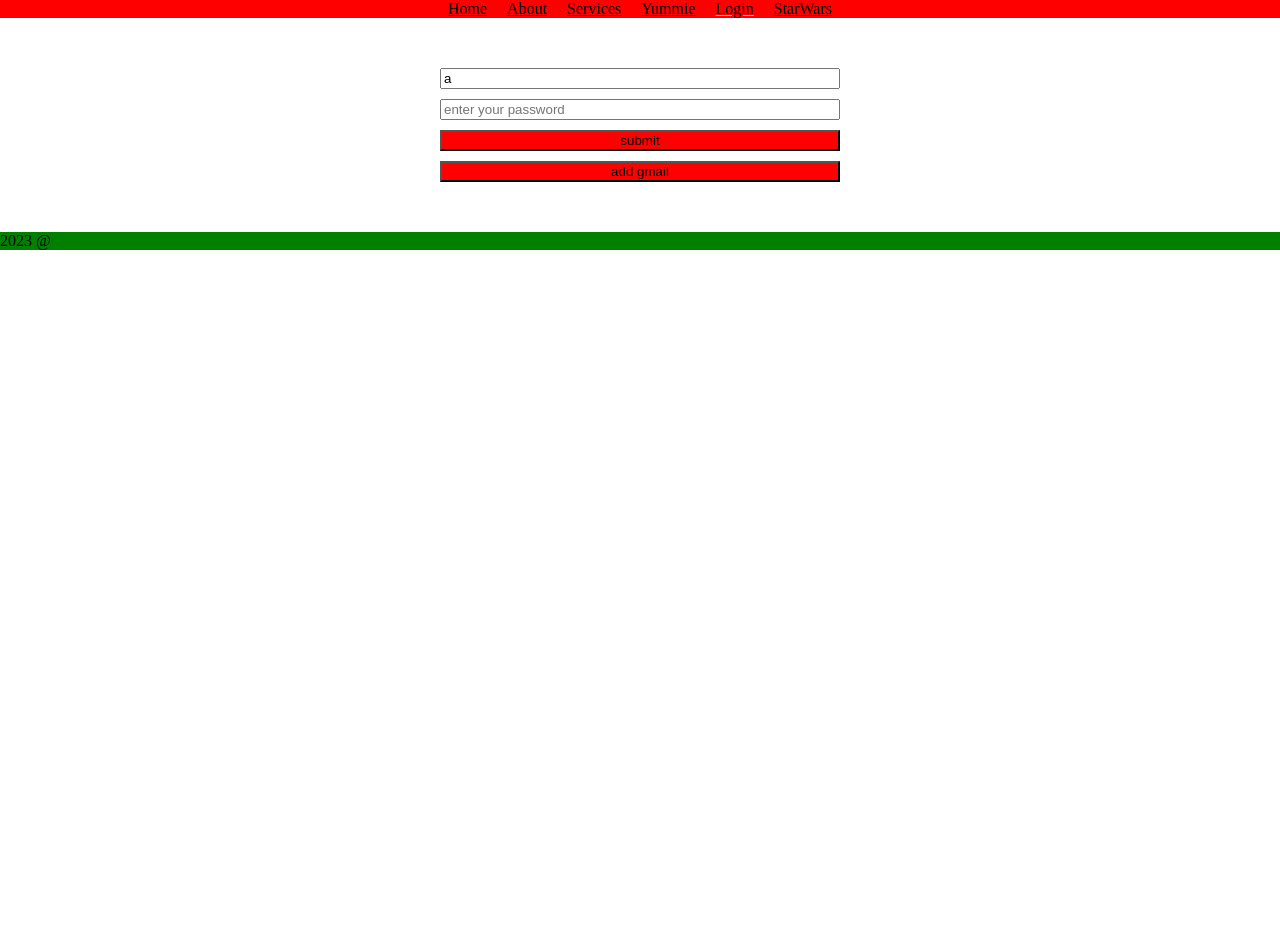
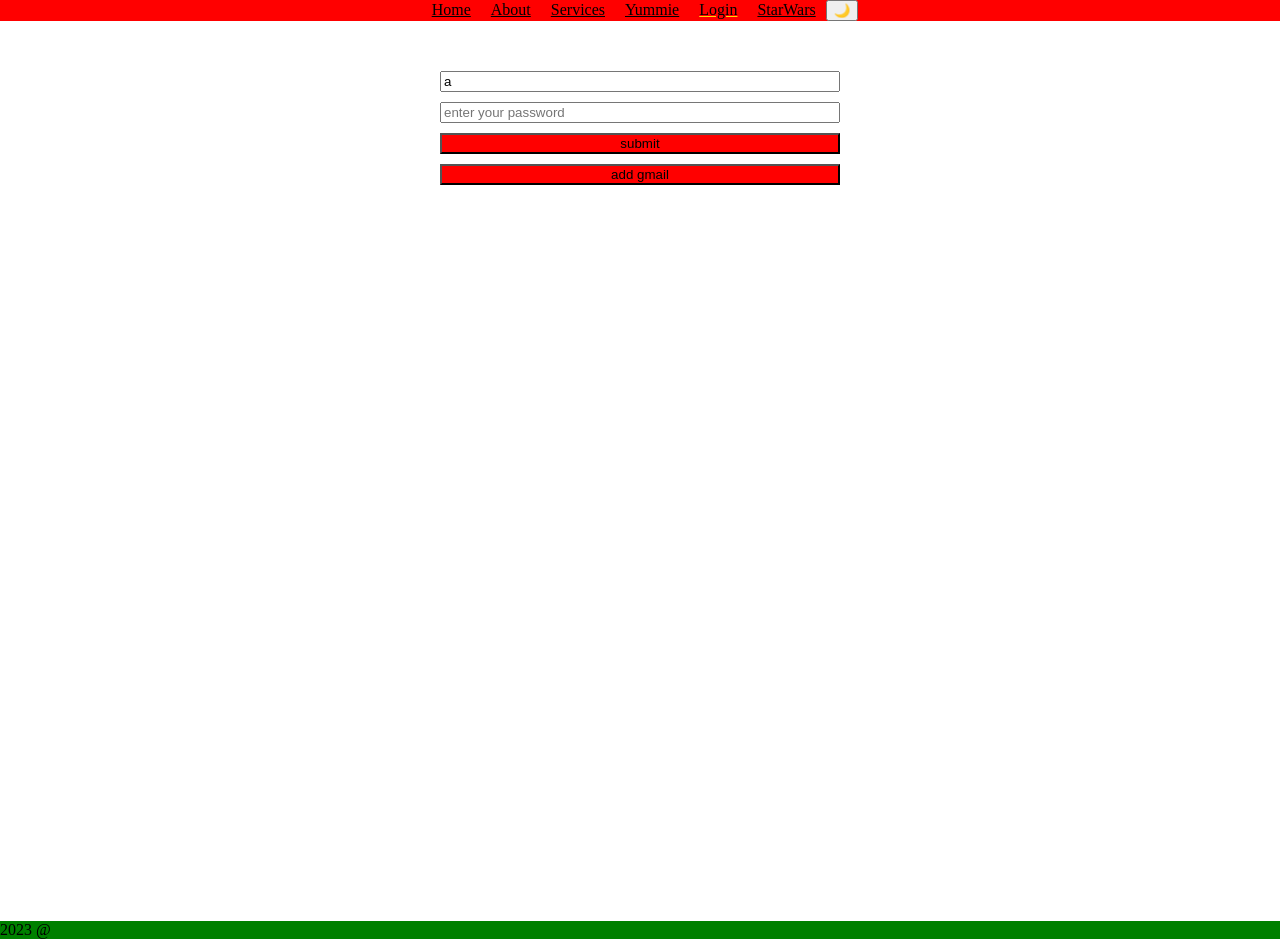
Before and after one commit to Ali-GreenHeart/fe07-react, a React (Create React App) app: page /login in a window 1280 px wide. Before the commit the page ends 800 px from the top, so only its background shows below. Built offline with nearby package versions, Linux system fonts and the light colour scheme.

Commit message:
add mode context

```diff
--- a/src/components/PageContainer/NavBar/index.jsx
+++ b/src/components/PageContainer/NavBar/index.jsx
@@ -1,4 +1,4 @@
-import { DataContext } from 'context/DataContext'
+import { ModeContext } from 'context/ModeContext'
 import { useContext } from 'react'
 import { NavLink as Nav } from 'react-router-dom'
 import styles from './index.module.css'
@@ -10,8 +10,7 @@ const NavLink = ({ to, text }) => {
 }
 const NavBar = ({ }) => {
 
-    const valu = useContext(DataContext)
-    console.log(valu)
+    const [dark, setDark] = useContext(ModeContext)
 
     return (
         <nav>
@@ -21,6 +20,11 @@ const NavBar = ({ }) => {
             <NavLink to="/yummie" text="Yummie" />
             <NavLink to="/login" text="Login" />
             <NavLink to="/starwars" text="StarWars" />
+            <button
+                onClick={() => {
+                    setDark((pre) => !pre)  // state-in evvelki deyeri
+                }}
+            >{dark ? '☀' : '🌙'}</button>
         </nav>
     )
 }
--- a/src/components/PageContainer/index.jsx
+++ b/src/components/PageContainer/index.jsx
@@ -7,7 +7,7 @@ const PageContainer = ({ children, className, style }) => {
             <header className={styles.header}>
                 <NavBar />
             </header>
-            <main className={className} style={style}>{children}</main>
+            <main className={className} style={{ ...style, minHeight: '100vh' }}>{children}</main>
             <footer style={{
                 backgroundColor: 'green'
             }}>
--- /dev/null
+++ b/src/context/ModeContext.js
@@ -0,0 +1,28 @@
+import { createContext, useEffect, useState } from "react"
+
+export const ModeContext = createContext()
+
+
+function ModeContextComponent({ children }) {
+    const [dark, setDark] = useState(false)
+
+    useEffect(() => {
+        if (localStorage.getItem('mode') === 'true') {
+            setDark(true)
+        } else {
+            setDark(false)
+        }
+    }, [])
+
+    useEffect(() => {
+        localStorage.setItem('mode', dark)
+    }, [dark])
+
+    return <ModeContext.Provider value={[dark, setDark]}>
+        <div className={dark ? 'darkmode' : null}>
+            {children}
+        </div>
+    </ModeContext.Provider>
+}
+
+export default ModeContextComponent;
--- a/src/index.css
+++ b/src/index.css
@@ -6,3 +6,9 @@ button:hover {
   background-color: darkred !important;
   cursor: pointer;
 }
+
+.darkmode,
+.darkmode * {
+  background-color: black !important;
+  color: white !important;
+}
--- a/src/index.js
+++ b/src/index.js
@@ -4,12 +4,15 @@ import './index.css';
 import App from './App';
 import { BrowserRouter } from "react-router-dom"
 import DataContextComponent from 'context/DataContext';
+import ModeContextComponent from 'context/ModeContext';
 
 const root = ReactDOM.createRoot(document.getElementById('root'));
 root.render(
   <DataContextComponent>
-    <BrowserRouter>
-      <App />
-    </BrowserRouter>
+    <ModeContextComponent>
+      <BrowserRouter>
+        <App />
+      </BrowserRouter>
+    </ModeContextComponent>
   </DataContextComponent>
 );
```
